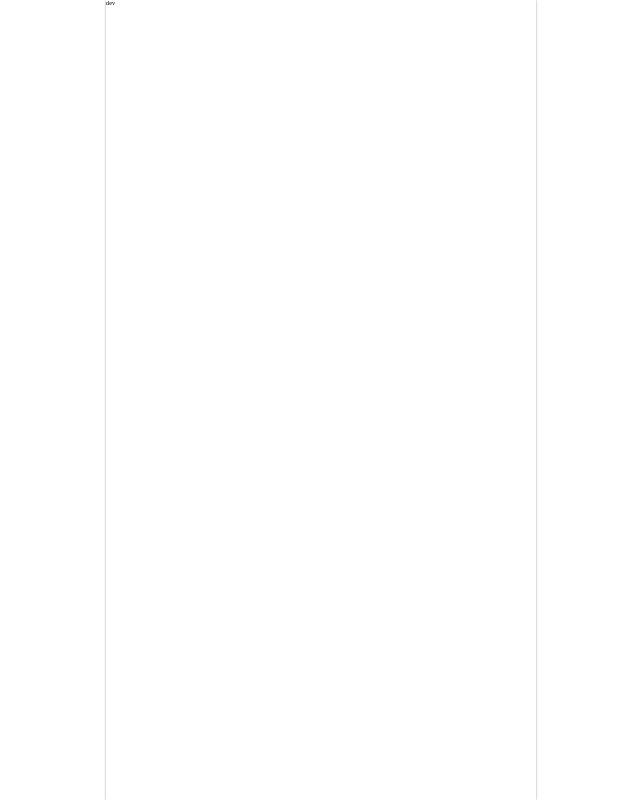
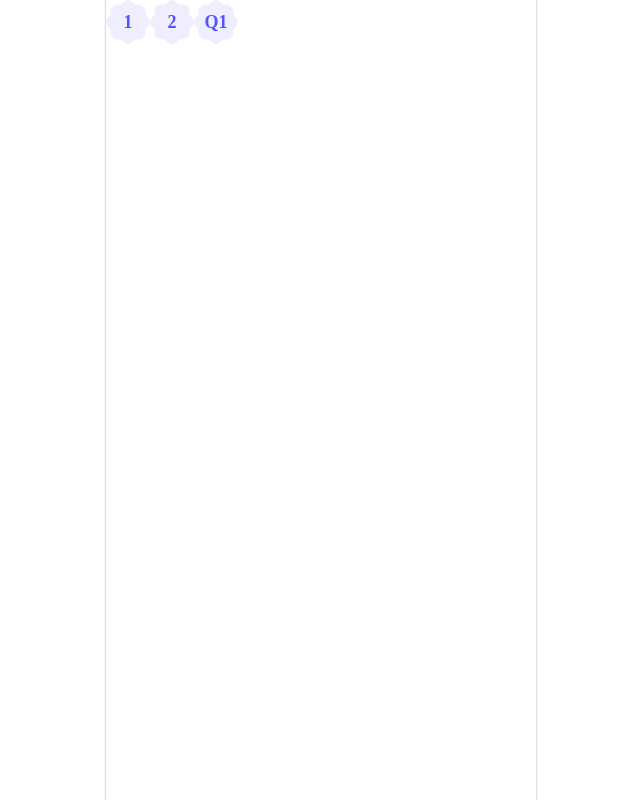
Before and after one commit to PICK-PLE/PICKPLE-client, a React (Vite) app: page /dev in a window 1280 px wide. Shown: the whole page, without its empty margins (319-959 px from the left). Built offline with nearby package versions, Linux system fonts and the light colour scheme.

Commit message:
feat: NumberLabel 컴포넌트 만들기

```diff
--- /dev/null
+++ b/src/assets/svg/IcNumberLabel.tsx
@@ -0,0 +1,10 @@
+import type { SVGProps } from 'react';
+const SvgIcNumberLabel = (props: SVGProps<SVGSVGElement>) => (
+  <svg xmlns="http://www.w3.org/2000/svg" fill="none" viewBox="0 0 40 40" {...props}>
+    <path
+      fill="#EEF"
+      d="M37.787 15.63c2.895 2.194 2.895 6.546 0 8.74a5.49 5.49 0 0 0-2.12 5.118c.495 3.598-2.581 6.675-6.18 6.18a5.48 5.48 0 0 0-5.117 2.12c-2.195 2.894-6.546 2.894-8.74 0a5.49 5.49 0 0 0-5.118-2.12c-3.599.495-6.675-2.582-6.18-6.18a5.49 5.49 0 0 0-2.12-5.118c-2.895-2.194-2.895-6.546 0-8.74a5.48 5.48 0 0 0 2.12-5.118c-.495-3.598 2.581-6.675 6.18-6.18 1.963.27 3.92-.54 5.117-2.12 2.195-2.894 6.546-2.894 8.74 0a5.48 5.48 0 0 0 5.118 2.12c3.599-.495 6.675 2.582 6.18 6.18a5.48 5.48 0 0 0 2.12 5.118"
+    />
+  </svg>
+);
+export default SvgIcNumberLabel;
--- a/src/assets/svg/index.ts
+++ b/src/assets/svg/index.ts
@@ -1 +1,2 @@
-export { default as Logo } from "./Logo";
+export { default as IcNumberLabel } from './IcNumberLabel';
+export { default as Logo } from './Logo';
--- /dev/null
+++ b/src/components/common/NumberLabel/NumberLabel.style.ts
@@ -0,0 +1,22 @@
+import { css, Theme } from "@emotion/react";
+
+export const containerStyle = css`
+    position: relative;
+    display: inline-block;
+`
+
+export const iconStyle = css`
+    display: block;
+    width: 4.4rem;
+    height: 4.4rem;
+`
+
+export const textStyle = (theme: Theme) => css`
+    position: absolute;
+    top: 50%; /* 아이콘 가운데 정렬 */
+    left: 50%; /* 아이콘 가운데 정렬 */
+    transform: translate(-50%, -50%); /* 정확한 가운데 정렬 */
+    font-weight: 700;
+    color: ${theme.color.purple1};
+    ${theme.font["head03-b-18"]}
+    `;
--- /dev/null
+++ b/src/components/common/NumberLabel/NumberLabel.tsx
@@ -0,0 +1,21 @@
+/** @jsxImportSource @emotion/react */
+import { IcNumberLabel } from "@svg"
+import { HTMLAttributes, ReactNode } from "react"
+import { containerStyle, iconStyle, textStyle } from "src/components/common/NumberLabel/NumberLabel.style";
+
+export interface NumberLabelProps extends HTMLAttributes<HTMLDivElement> {
+    children: ReactNode;
+}
+
+const NumberLabel = ({ children, ...props }: NumberLabelProps) => {
+  return (
+    <div css={containerStyle} {...props}>
+        <IcNumberLabel css={iconStyle}/>
+        <span css={textStyle}>
+          {children}
+        </span>
+    </div>
+  )
+}
+
+export default NumberLabel
--- a/src/pages/dev/Dev.tsx
+++ b/src/pages/dev/Dev.tsx
@@ -1,5 +1,11 @@
+import NumberLabel from "src/components/common/NumberLabel/NumberLabel";
+
 const Dev = () => {
-  return <div>dev</div>;
+  return <div>
+    <NumberLabel>1</NumberLabel>
+    <NumberLabel>2</NumberLabel>
+    <NumberLabel>Q1</NumberLabel>
+  </div>;
 };
 
 export default Dev;
```
Also changed, not shown: public/svg/ic_numberLabel.svg (added).
